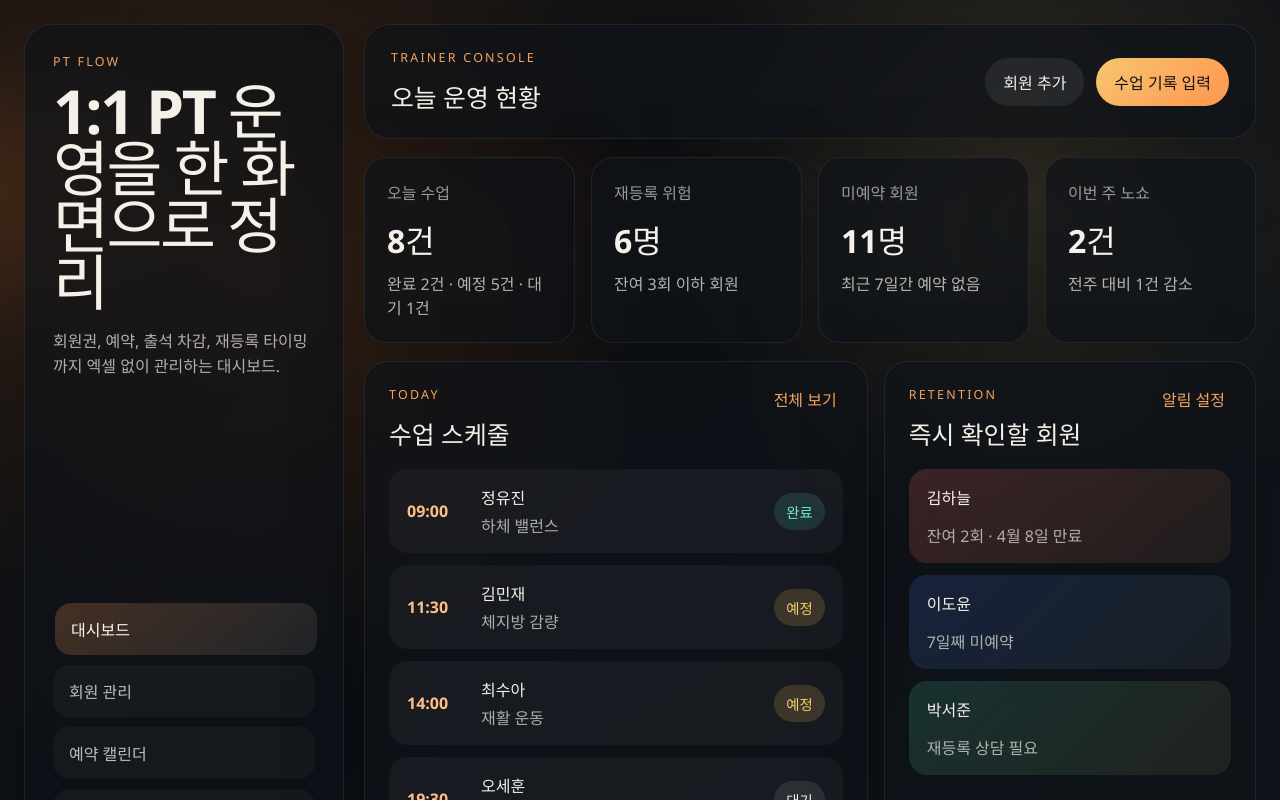
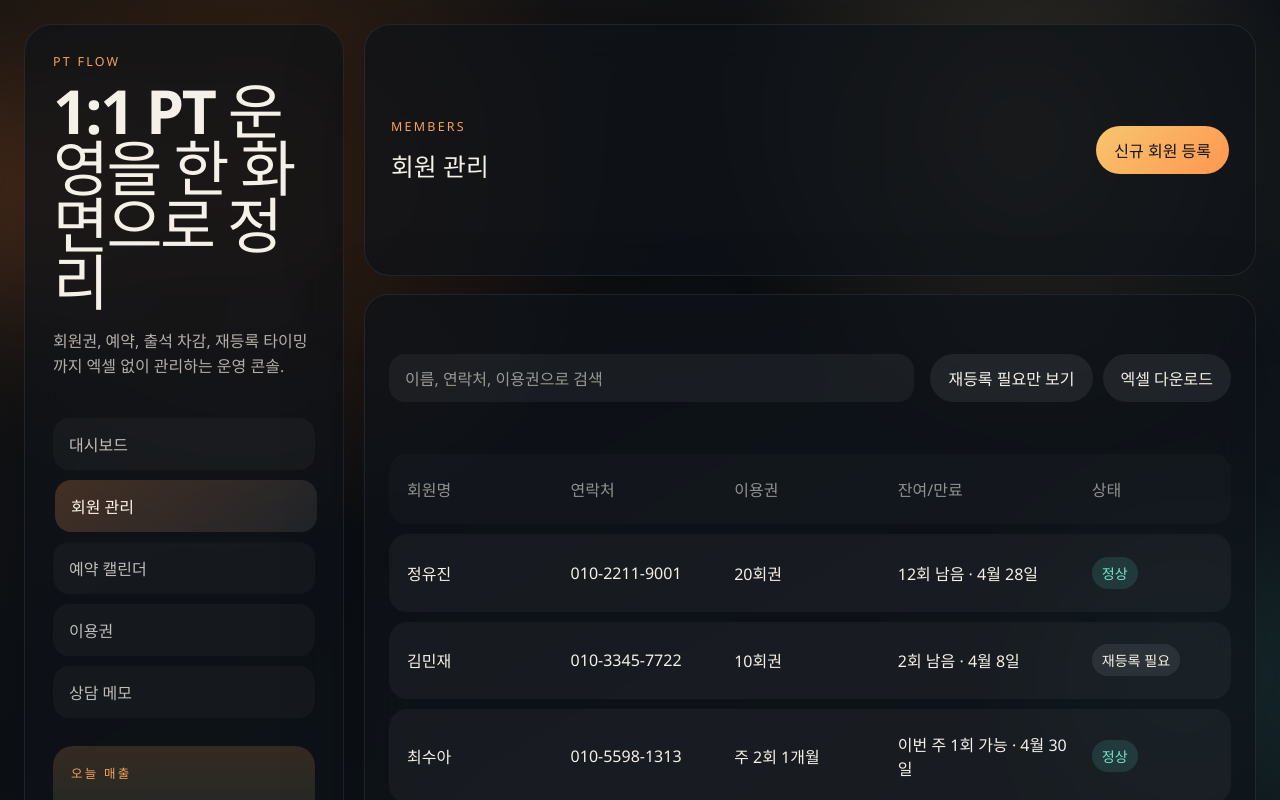
Before and after one commit to mincift1234/first-project, a React (Vite) app: page / in a window 1280 px wide. Both pictures are taken after a click on the button "회원 관리". Shown: the top 800 px of the page. Built offline with nearby package versions, Linux system fonts and the light colour scheme.

Commit message:
Add PT admin section views

```diff
--- a/src/App.jsx
+++ b/src/App.jsx
@@ -1,3 +1,5 @@
+import { useState } from 'react'
+
 const alerts = [
   { member: '김하늘', detail: '잔여 2회 · 4월 8일 만료', tone: 'urgent' },
   { member: '이도윤', detail: '7일째 미예약', tone: 'idle' },
@@ -5,16 +7,82 @@ const alerts = [
 ]
 
 const sessions = [
-  { time: '09:00', member: '정유진', goal: '하체 밸런스', status: '완료' },
-  { time: '11:30', member: '김민재', goal: '체지방 감량', status: '예정' },
-  { time: '14:00', member: '최수아', goal: '재활 운동', status: '예정' },
-  { time: '19:30', member: '오세훈', goal: '상체 근력', status: '대기' },
+  { time: '09:00', member: '정유진', goal: '하체 밸런스', trainer: '민코치', status: '완료' },
+  { time: '11:30', member: '김민재', goal: '체지방 감량', trainer: '민코치', status: '예정' },
+  { time: '14:00', member: '최수아', goal: '재활 운동', trainer: '윤코치', status: '예정' },
+  { time: '19:30', member: '오세훈', goal: '상체 근력', trainer: '민코치', status: '대기' },
 ]
 
 const members = [
-  { name: '정유진', pass: '20회권', left: '12회 남음', expiry: '4월 28일' },
-  { name: '김민재', pass: '10회권', left: '2회 남음', expiry: '4월 8일' },
-  { name: '최수아', pass: '주 2회 1개월', left: '이번 주 1회 가능', expiry: '4월 30일' },
+  {
+    name: '정유진',
+    phone: '010-2211-9001',
+    pass: '20회권',
+    left: '12회 남음',
+    expiry: '4월 28일',
+    status: '정상',
+  },
+  {
+    name: '김민재',
+    phone: '010-3345-7722',
+    pass: '10회권',
+    left: '2회 남음',
+    expiry: '4월 8일',
+    status: '재등록 필요',
+  },
+  {
+    name: '최수아',
+    phone: '010-5598-1313',
+    pass: '주 2회 1개월',
+    left: '이번 주 1회 가능',
+    expiry: '4월 30일',
+    status: '정상',
+  },
+  {
+    name: '오세훈',
+    phone: '010-9981-7734',
+    pass: '30회권',
+    left: '5회 남음',
+    expiry: '5월 9일',
+    status: '추적',
+  },
+]
+
+const packages = [
+  { name: '10회 집중 감량', price: '₩550,000', rule: '60일', sales: '이번 달 4건' },
+  { name: '20회 체형 교정', price: '₩980,000', rule: '90일', sales: '이번 달 7건' },
+  { name: '주 2회 1개월', price: '₩390,000', rule: '30일', sales: '이번 달 5건' },
+]
+
+const notes = [
+  {
+    member: '정유진',
+    title: '스쿼트 하강 구간 안정화 필요',
+    body: '무릎 내회전이 있어 고블릿 스쿼트와 밴드 워크를 먼저 유지.',
+    updatedAt: '오늘 09:58',
+  },
+  {
+    member: '김민재',
+    title: '식단 피드백 전달',
+    body: '평일 야식 빈도 높음. 수업 후 단백질 섭취 루틴 고정 제안.',
+    updatedAt: '어제 18:20',
+  },
+]
+
+const calendarDays = [
+  { day: '월', date: '4/7', slots: ['09:00 정유진', '11:30 김민재', '19:30 오세훈'] },
+  { day: '화', date: '4/8', slots: ['10:00 신규 상담', '14:00 최수아'] },
+  { day: '수', date: '4/9', slots: ['09:00 정유진', '18:00 김하늘'] },
+  { day: '목', date: '4/10', slots: ['11:00 김민재', '20:00 오세훈'] },
+  { day: '금', date: '4/11', slots: ['08:00 바디체크', '13:00 최수아'] },
+]
+
+const menuItems = [
+  { id: 'dashboard', label: '대시보드' },
+  { id: 'members', label: '회원 관리' },
+  { id: 'schedule', label: '예약 캘린더' },
+  { id: 'passes', label: '이용권' },
+  { id: 'notes', label: '상담 메모' },
 ]
 
 function StatCard({ label, value, meta }) {
@@ -27,49 +95,31 @@ function StatCard({ label, value, meta }) {
   )
 }
 
-export default function App() {
+function SectionHeader({ eyebrow, title, action }) {
   return (
-    <main className="app-shell">
-      <div className="ambient ambient-left" />
-      <div className="ambient ambient-right" />
-
-      <section className="dashboard-frame">
-        <aside className="sidebar">
-          <div className="brand-block">
-            <p className="brand-mark">PT Flow</p>
-            <h1>1:1 PT 운영을 한 화면으로 정리</h1>
-            <p className="brand-copy">
-              회원권, 예약, 출석 차감, 재등록 타이밍까지 엑셀 없이 관리하는
-              대시보드.
-            </p>
-          </div>
-
-          <nav className="menu">
-            <button className="menu-item active">대시보드</button>
-            <button className="menu-item">회원 관리</button>
-            <button className="menu-item">예약 캘린더</button>
-            <button className="menu-item">이용권</button>
-            <button className="menu-item">상담 메모</button>
-          </nav>
-
-          <div className="sidebar-card">
-            <p className="sidebar-label">오늘 매출</p>
-            <strong>₩1,240,000</strong>
-            <span>재등록 3건 · 신규 상담 2건</span>
-          </div>
-        </aside>
-
-        <section className="content">
     <header className="hero-panel">
       <div>
-              <p className="eyebrow">Trainer Console</p>
-              <h2>오늘 운영 현황</h2>
+        <p className="eyebrow">{eyebrow}</p>
+        <h2>{title}</h2>
       </div>
-            <div className="hero-actions">
+      <div className="hero-actions">{action}</div>
+    </header>
+  )
+}
+
+function DashboardView() {
+  return (
+    <>
+      <SectionHeader
+        eyebrow="Trainer Console"
+        title="오늘 운영 현황"
+        action={
+          <>
             <button className="secondary-button">회원 추가</button>
             <button className="primary-button">수업 기록 입력</button>
-            </div>
-          </header>
+          </>
+        }
+      />
 
       <section className="stats-grid">
         <StatCard label="오늘 수업" value="8건" meta="완료 2건 · 예정 5건 · 대기 1건" />
@@ -131,7 +181,7 @@ export default function App() {
           </div>
 
           <div className="member-list">
-                {members.map((member) => (
+            {members.slice(0, 3).map((member) => (
               <div className="member-row" key={member.name}>
                 <div>
                   <strong>{member.name}</strong>
@@ -162,7 +212,178 @@ export default function App() {
           </ul>
         </article>
       </section>
+    </>
+  )
+}
+
+function MembersView() {
+  return (
+    <>
+      <SectionHeader
+        eyebrow="Members"
+        title="회원 관리"
+        action={<button className="primary-button">신규 회원 등록</button>}
+      />
+      <section className="panel stacked-panel">
+        <div className="toolbar">
+          <div className="search-chip">이름, 연락처, 이용권으로 검색</div>
+          <div className="toolbar-actions">
+            <button className="secondary-button">재등록 필요만 보기</button>
+            <button className="secondary-button">엑셀 다운로드</button>
+          </div>
+        </div>
+        <div className="data-table">
+          <div className="table-row table-head-row">
+            <span>회원명</span>
+            <span>연락처</span>
+            <span>이용권</span>
+            <span>잔여/만료</span>
+            <span>상태</span>
+          </div>
+          {members.map((member) => (
+            <div className="table-row" key={member.phone}>
+              <span>{member.name}</span>
+              <span>{member.phone}</span>
+              <span>{member.pass}</span>
+              <span>{member.left} · {member.expiry}</span>
+              <span className={`mini-badge ${member.status}`}>{member.status}</span>
+            </div>
+          ))}
+        </div>
       </section>
+    </>
+  )
+}
+
+function ScheduleView() {
+  return (
+    <>
+      <SectionHeader
+        eyebrow="Schedule"
+        title="예약 캘린더"
+        action={
+          <>
+            <button className="secondary-button">트레이너 필터</button>
+            <button className="primary-button">예약 추가</button>
+          </>
+        }
+      />
+      <section className="calendar-grid">
+        {calendarDays.map((day) => (
+          <article className="panel calendar-card" key={day.date}>
+            <div className="calendar-head">
+              <strong>{day.day}</strong>
+              <span>{day.date}</span>
+            </div>
+            <div className="calendar-slots">
+              {day.slots.map((slot) => (
+                <div className="slot-pill" key={slot}>{slot}</div>
+              ))}
+            </div>
+          </article>
+        ))}
+      </section>
+    </>
+  )
+}
+
+function PassesView() {
+  return (
+    <>
+      <SectionHeader
+        eyebrow="Packages"
+        title="이용권 관리"
+        action={<button className="primary-button">이용권 상품 추가</button>}
+      />
+      <section className="split-grid">
+        {packages.map((item) => (
+          <article className="panel package-card" key={item.name}>
+            <p className="panel-kicker">Package</p>
+            <h3>{item.name}</h3>
+            <strong className="price-text">{item.price}</strong>
+            <p className="package-meta">유효기간 {item.rule}</p>
+            <p className="package-meta">{item.sales}</p>
+          </article>
+        ))}
+      </section>
+    </>
+  )
+}
+
+function NotesView() {
+  return (
+    <>
+      <SectionHeader
+        eyebrow="Session Notes"
+        title="상담 메모"
+        action={<button className="primary-button">메모 작성</button>}
+      />
+      <section className="split-grid">
+        {notes.map((note) => (
+          <article className="panel note-card" key={`${note.member}-${note.updatedAt}`}>
+            <div className="note-head">
+              <strong>{note.member}</strong>
+              <span>{note.updatedAt}</span>
+            </div>
+            <h3>{note.title}</h3>
+            <p className="note-body">{note.body}</p>
+          </article>
+        ))}
+      </section>
+    </>
+  )
+}
+
+const views = {
+  dashboard: <DashboardView />,
+  members: <MembersView />,
+  schedule: <ScheduleView />,
+  passes: <PassesView />,
+  notes: <NotesView />,
+}
+
+export default function App() {
+  const [activeView, setActiveView] = useState('dashboard')
+
+  return (
+    <main className="app-shell">
+      <div className="ambient ambient-left" />
+      <div className="ambient ambient-right" />
+
+      <section className="dashboard-frame">
+        <aside className="sidebar">
+          <div className="sidebar-top">
+            <div className="brand-block">
+              <p className="brand-mark">PT Flow</p>
+              <h1>1:1 PT 운영을 한 화면으로 정리</h1>
+              <p className="brand-copy">
+                회원권, 예약, 출석 차감, 재등록 타이밍까지 엑셀 없이 관리하는
+                운영 콘솔.
+              </p>
+            </div>
+
+            <nav className="menu">
+              {menuItems.map((item) => (
+                <button
+                  key={item.id}
+                  className={`menu-item ${activeView === item.id ? 'active' : ''}`}
+                  onClick={() => setActiveView(item.id)}
+                  type="button"
+                >
+                  {item.label}
+                </button>
+              ))}
+            </nav>
+          </div>
+
+          <div className="sidebar-card">
+            <p className="sidebar-label">오늘 매출</p>
+            <strong>₩1,240,000</strong>
+            <span>재등록 3건 · 신규 상담 2건</span>
+          </div>
+        </aside>
+
+        <section className="content">{views[activeView]}</section>
       </section>
     </main>
   )
--- a/src/index.css
+++ b/src/index.css
@@ -90,6 +90,11 @@ button {
   border-radius: 28px;
 }
 
+.sidebar-top {
+  display: grid;
+  gap: 10px;
+}
+
 .brand-mark,
 .eyebrow,
 .panel-kicker,
@@ -157,6 +162,11 @@ button {
 }
 
 .content {
+  display: grid;
+  gap: 18px;
+}
+
+.stacked-panel {
   display: grid;
   gap: 18px;
 }
@@ -357,13 +367,140 @@ button {
   line-height: 1.8;
 }
 
+.toolbar {
+  display: flex;
+  align-items: center;
+  justify-content: space-between;
+  gap: 16px;
+}
+
+.search-chip {
+  flex: 1;
+  min-height: 48px;
+  display: flex;
+  align-items: center;
+  padding: 0 16px;
+  border-radius: 16px;
+  color: rgba(245, 241, 232, 0.58);
+  background: rgba(255, 255, 255, 0.05);
+}
+
+.toolbar-actions {
+  display: flex;
+  gap: 10px;
+}
+
+.data-table {
+  display: grid;
+  gap: 10px;
+}
+
+.table-row {
+  display: grid;
+  grid-template-columns: 1fr 1fr 1fr 1.2fr 0.8fr;
+  gap: 12px;
+  align-items: center;
+  padding: 16px 18px;
+  border-radius: 18px;
+  background: rgba(255, 255, 255, 0.04);
+}
+
+.table-head-row {
+  color: rgba(245, 241, 232, 0.56);
+  background: rgba(255, 255, 255, 0.02);
+}
+
+.mini-badge {
+  justify-self: start;
+  padding: 6px 10px;
+  border-radius: 999px;
+  font-size: 0.88rem;
+  background: rgba(255, 255, 255, 0.08);
+}
+
+.mini-badge.재등록\ 필요 {
+  color: #ffcc72;
+  background: rgba(255, 196, 93, 0.16);
+}
+
+.mini-badge.정상 {
+  color: #79e5cb;
+  background: rgba(76, 201, 172, 0.16);
+}
+
+.mini-badge.추적 {
+  color: #a8c8ff;
+  background: rgba(67, 124, 255, 0.16);
+}
+
+.calendar-grid,
+.split-grid {
+  display: grid;
+  grid-template-columns: repeat(2, minmax(0, 1fr));
+  gap: 16px;
+}
+
+.calendar-card {
+  min-height: 220px;
+}
+
+.calendar-head,
+.note-head {
+  display: flex;
+  justify-content: space-between;
+  align-items: center;
+  gap: 12px;
+  margin-bottom: 16px;
+}
+
+.calendar-head span,
+.note-head span {
+  color: rgba(245, 241, 232, 0.62);
+}
+
+.calendar-slots {
+  display: grid;
+  gap: 10px;
+}
+
+.slot-pill {
+  padding: 14px 16px;
+  border-radius: 16px;
+  background: rgba(255, 255, 255, 0.05);
+  color: rgba(245, 241, 232, 0.85);
+}
+
+.package-card h3,
+.note-card h3 {
+  margin: 0 0 12px;
+}
+
+.price-text {
+  display: block;
+  margin-bottom: 12px;
+  font-size: 2rem;
+}
+
+.package-meta,
+.note-body {
+  margin: 0;
+  color: rgba(245, 241, 232, 0.72);
+  line-height: 1.7;
+}
+
 @media (max-width: 1180px) {
   .dashboard-frame {
     grid-template-columns: 1fr;
   }
 
   .stats-grid,
-  .panel-grid {
+  .panel-grid,
+  .calendar-grid,
+  .split-grid {
+    grid-template-columns: repeat(2, minmax(0, 1fr));
+  }
+
+  .table-row {
     grid-template-columns: repeat(2, minmax(0, 1fr));
   }
 }
@@ -390,7 +527,9 @@ button {
   }
 
   .stats-grid,
-  .panel-grid {
+  .panel-grid,
+  .calendar-grid,
+  .split-grid {
     grid-template-columns: 1fr;
   }
 
@@ -401,6 +540,13 @@ button {
     align-items: start;
   }
 
+  .toolbar,
+  .toolbar-actions,
+  .table-row {
+    grid-template-columns: 1fr;
+    display: grid;
+  }
+
   .member-meta {
     justify-items: start;
   }
```
Lines whose indentation alone changed are shown as unchanged.
